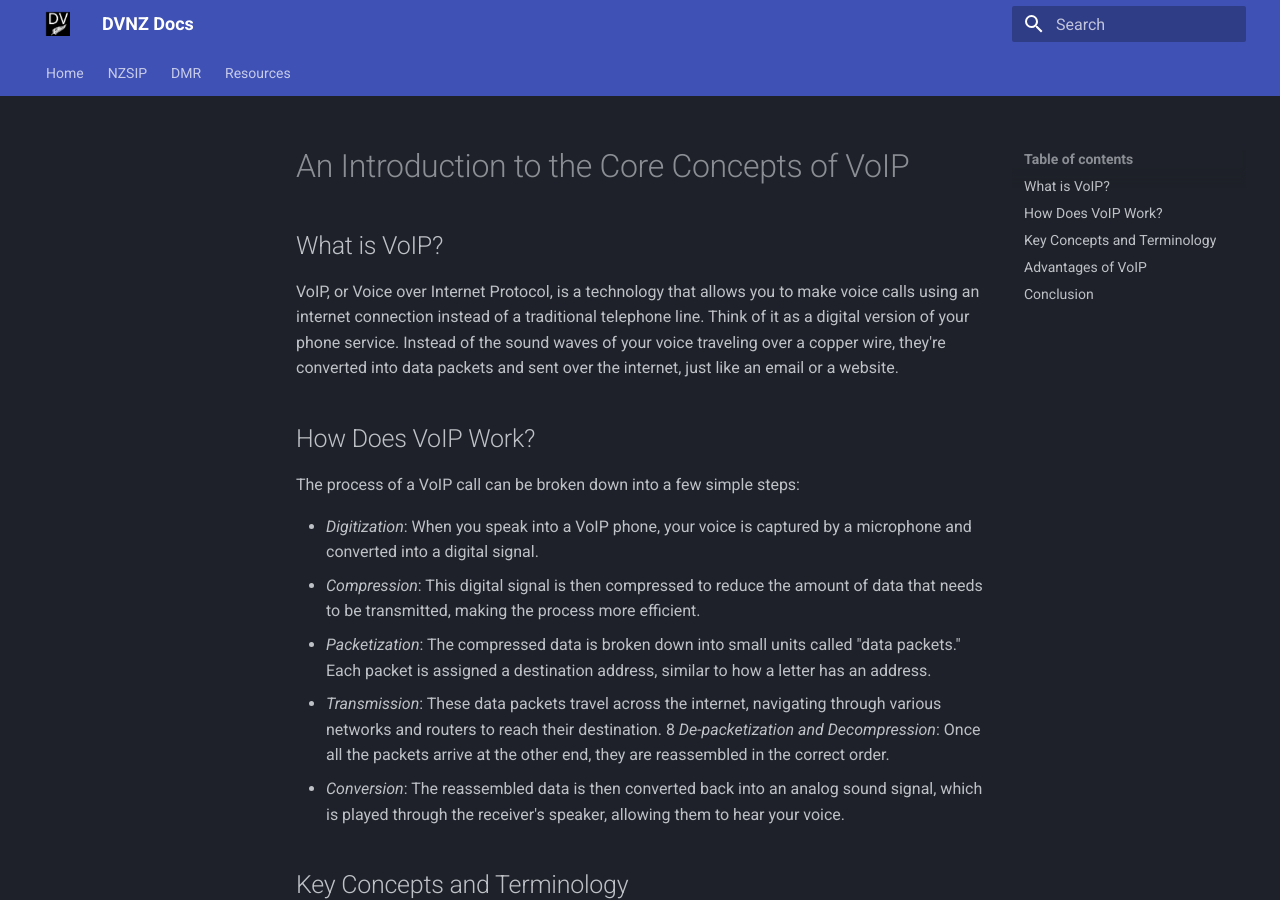
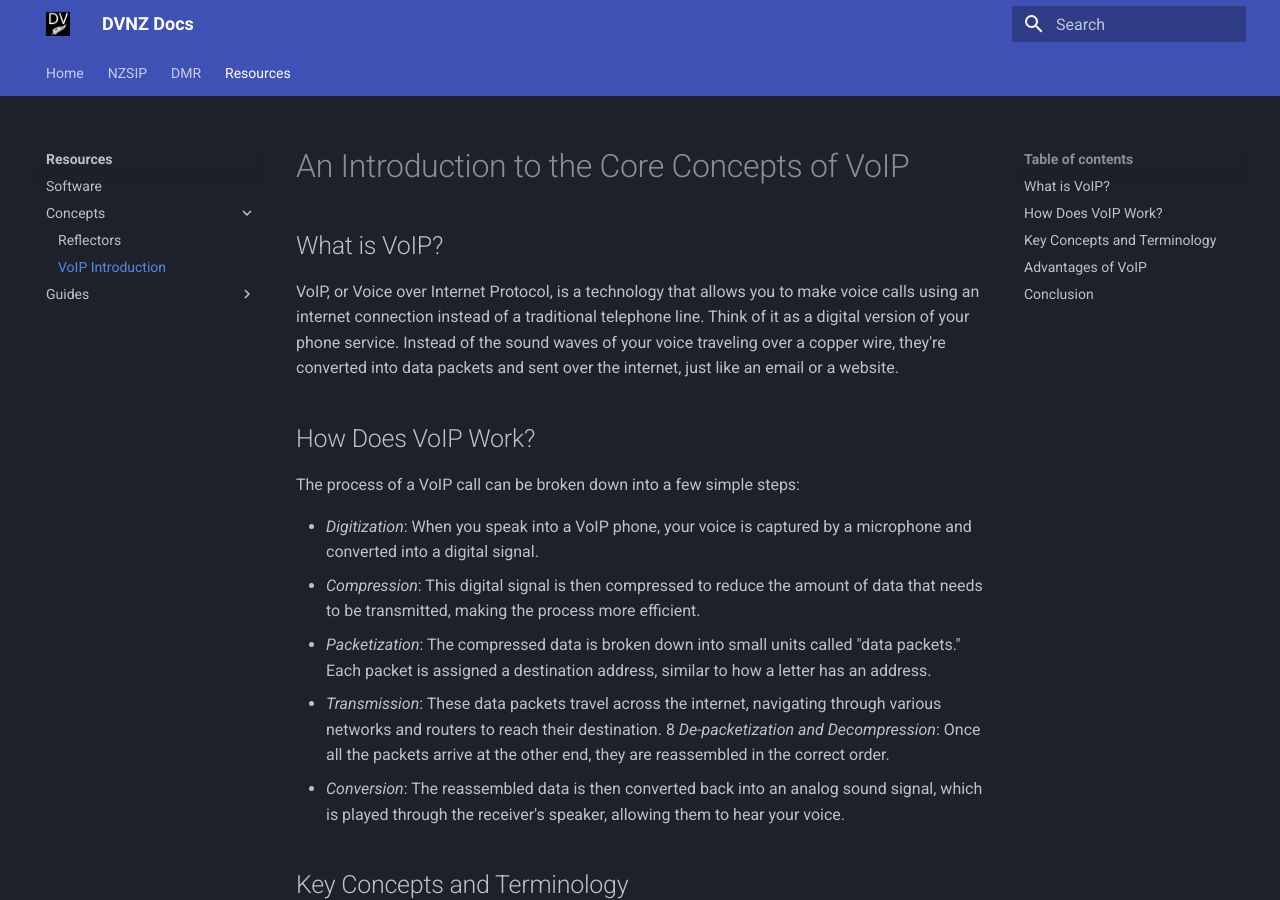
Before and after one commit to DigitalVoiceNZ/wiki, an MkDocs documentation site: the page built from docs/resources/voip.md, in a window 1280 px wide and 900 px high. Built offline with MkDocs 1.6.1 and Material for MkDocs 9.7.7, drawn with Linux system fonts in a browser that asks for light colours.

Commit message:
Update nav

```diff
--- a/mkdocs.yml
+++ b/mkdocs.yml
@@ -31,7 +31,13 @@ nav:
     - FreeDMR: freedmr/index.md
   - Resources:
     - Index: resources/index.md
-    - Reflectors: resources/reflectors.md
+    - Software: resources/downloads.md
+    - Concepts:
+      - Reflectors: resources/reflectors.md
+      - VoIP Introduction: resources/voip.md
+    - Guides:
+      - Pi-Star: resources/guides/pistar.md
+
 
 
 
```
